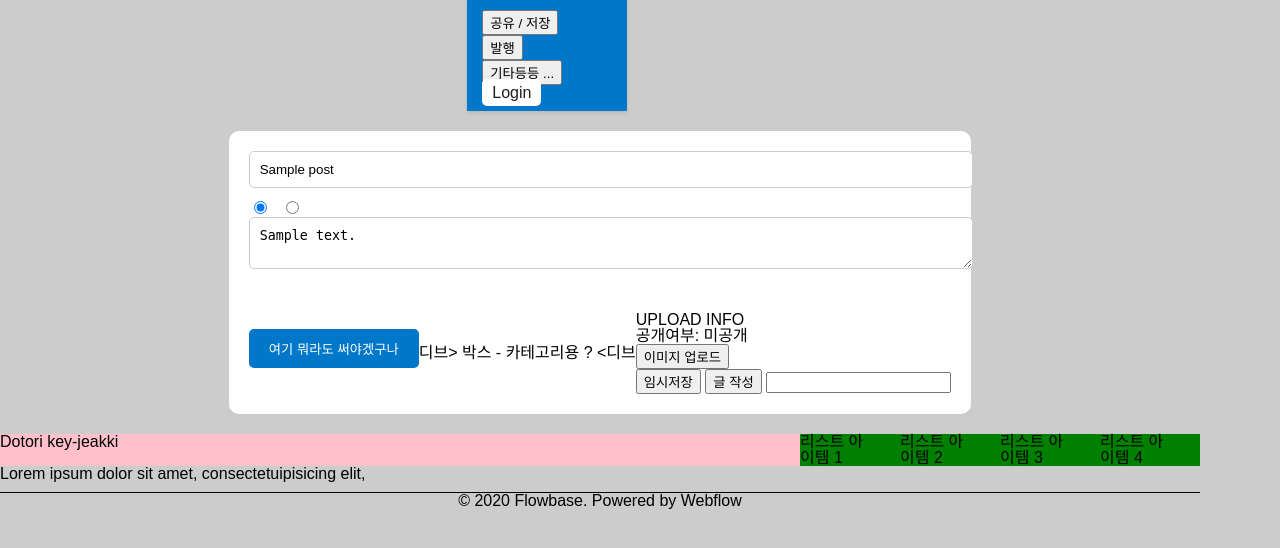
After one commit to Woni1010011/KDT-Hackathon, a Django app: template P_Ndjango/contents_app/templates/write_post.html in a window 1280 px wide. The commit adds this page. Shown: the top 548 px of the page. Run offline with Django 4.2, Linux system fonts and the light colour scheme; the template is opened without the code that fills it: most values are stand-ins (such as "Sample title", 1, 10 or a date in 2020).

Commit message:
Feat: write_post.html 추가

```diff
--- /dev/null
+++ b/P_Ndjango/account_app/templates/current_section.html
@@ -0,0 +1,4 @@
+<div id="current_watching_section" class="section">
+    <!-- 최근 감상 목록 내용 -->
+    <h1>this is current_section</h1>
+</div><br><br>
--- /dev/null
+++ b/P_Ndjango/account_app/templates/favorite_list_section.html
@@ -0,0 +1,4 @@
+<div id="favorite_list_section" class="section">
+    <!-- 찜해놓은 레시피 내용 -->
+    <h1>this is nothing 3 </h1>
+</div><br><br>
--- /dev/null
+++ b/P_Ndjango/account_app/templates/my_fridge_section.html
@@ -0,0 +1,5 @@
+<div id="my_fridge_section" class="section">
+    <div class="box">
+        <h1>디브>this is nothing 1<디브 </h1>
+    </div>
+</div><br><br>
--- a/P_Ndjango/account_app/templates/my_page.html
+++ b/P_Ndjango/account_app/templates/my_page.html
@@ -106,6 +106,7 @@
                 <!-- 수정 버튼 -->
                 <button type="button" id="edit-button" onclick="goToEditPage()"> EDIT </button>
             </div>
+            {% include 'my_fridge_section.html' %}
         </main>
     </div>
 
--- a/P_Ndjango/account_app/templates/profile_edit.html
+++ b/P_Ndjango/account_app/templates/profile_edit.html
@@ -6,9 +6,9 @@
     <meta charset="UTF-8">
     <meta name="viewport" content="width=device-width, initial-scale=1.0">
     <title>Edit Profile</title>
-    <link rel="stylesheet" type="text/css" href="{% static " css/main.css" %}">
+    <link rel="stylesheet" type="text/css" href="{% static 'css/main.css' %}">
     <link rel="stylesheet" type="text/css" href="{% static 'css/reset.css'%}">
-    <link rel="stylesheet" type="text/css" href="{% static "css/mypage.css"%}">
+    <link rel="stylesheet" type="text/css" href="{% static 'css/my_page.css'%}">
     <script src="account_app/js/mypage_edit.js" defer></script>
 </head>
 
--- /dev/null
+++ b/P_Ndjango/contents_app/static/css/write_post.css
@@ -0,0 +1,142 @@
+/* write_post.css */
+
+
+body {
+    font-family: Arial, sans-serif;
+    background-color: #ccc;
+    margin: 0;
+    max-width: 1200px;
+    display: flex;
+    flex-direction: column;
+    align-items: center;
+}
+
+.container {
+    background-color: #fff;
+    box-shadow: 0 2px 4px rgba(0, 0, 0, 0.1);
+    width: 60%;
+}
+
+.nav-bar {
+    background-color: #0077c8;
+    color: #fff;
+    padding: 10px 15px;
+}
+
+.nav-container {
+    display: flex;
+    justify-content: space-between;
+    align-items: center;
+}
+
+.nav-buttons a {
+    text-decoration: none;
+    color: #fff;
+    margin-right: 10px;
+}
+
+.nav-buttons .primary-button {
+    background-color: #fff;
+    color: #0077c8;
+    padding: 5px 10px;
+    border-radius: 5px;
+}
+
+.content {
+    margin: 20px;
+}
+
+.post-container {
+    background-color: #fff;
+    padding: 20px;
+    border-radius: 10px;
+}
+
+.write-box {
+    margin-bottom: 20px;
+}
+
+.title,
+#content {
+    width: 100%;
+    padding: 10px;
+    border: 1px solid #ccc;
+    border-radius: 5px;
+    margin-bottom: 10px;
+}
+
+.select-isDone input {
+    margin-right: 10px;
+}
+
+.post-info-box {
+    display: flex;
+    justify-content: space-between;
+    align-items: center;
+    flex-wrap: wrap;
+}
+
+.ai-button {
+    background-color: #0077c8;
+    color: #fff;
+    border: none;
+    padding: 10px 20px;
+    border-radius: 5px;
+    cursor: pointer;
+}
+
+.box {
+    margin-top: 10px;
+}
+
+.modal-wrapper {
+    position: fixed;
+    top: 0;
+    left: 0;
+    width: 100%;
+    height: 100%;
+    background: rgba(0, 0, 0, 0.5);
+    display: none;
+    justify-content: center;
+    align-items: center;
+}
+
+.modal-body {
+    background-color: #fff;
+    padding: 20px;
+    border-radius: 10px;
+}
+
+.modal-head {
+    display: flex;
+    justify-content: space-between;
+    align-items: center;
+    margin-bottom: 20px;
+}
+
+.modal-head h1 {
+    font-size: 20px;
+    margin: 0;
+}
+
+.modal-head ul {
+    list-style-type: none;
+    padding: 0;
+}
+
+.modal-head button {
+    background: none;
+    border: none;
+    font-size: 16px;
+    cursor: pointer;
+    padding: 5px 10px;
+    margin-bottom: 10px;
+}
+
+.modal-head button:hover {
+    background-color: #f8f8f8;
+    border-radius: 5px;
+}
+
+.modal-head button.active {
+    f
--- /dev/null
+++ b/P_Ndjango/contents_app/templates/write_post.html
@@ -0,0 +1,128 @@
+{% load static %}
+<!DOCTYPE html>
+<html lang="en">
+
+<head>
+    <meta charset="UTF-8">
+    <meta name="viewport" content="width=device-width, initial-scale=1.0">
+    <link rel="stylesheet" type="text/css" href="{% static 'css/reset.css' %}">
+    <link rel="stylesheet" type="text/css" href="{% static '/css/write_post.css' %}">
+    <title>write</title>
+</head>
+<header> {% comment %} 상단 메뉴바 {% endcomment %}
+    <div class="container">
+        <div class="nav-bar">
+            <div class="nav-container">
+                <div>
+                    <a href="{%url 'main'%}">
+
+                    </a>
+                </div>
+                <div class="nav-buttons">
+                    <div class="nav-topics">
+                        <a href="#">
+                            <button> 공유 / 저장</button></a>
+                        <a href="##">
+                            <button> 발행 </button></a>
+
+                        <a> <button>기타등등 ...</button> </a>
+                    </div>
+                    <div class="row-box">
+                        {% if user.is_authenticated %}
+                        <a href="{% url 'logout' %}" class="logout-button">Logout</a>
+                        <a href="{% url 'write' %}" class="primary-button" style="color: #1e1e1e">
+                            글쓰기</a>
+                        {% else %}
+                        <a href="{% url 'login' %}" class="primary-button" style="color: #1e1e1e">Login</a>
+                        {% endif %}
+                    </div>
+                </div>
+            </div>
+        </div>
+    </div>
+</header>
+
+<body> <!-- navbar 대체 고민 -->
+
+    <div class="content">
+        <div class="post-container">
+            <div class="big-box">
+                <form method="POST" enctype="multipart/form-data">
+                    {% csrf_token %}
+                    <div class="write-box">
+                        <input type="text" id="title" name="title" class="title" placeholder="제목"
+                            value="{{ post.title }}" />
+
+                        <div class="select-isDone">
+                            <input type="radio" name="isDone" value="Y" checked>
+                            <input type="radio" name="isDone" value="N">
+                        </div>
+
+                        <textarea id="content" name="content">{{ post.content }}</textarea>
+
+                    </div>
+                    <div class="post-info-box">
+                        <button type="button" id="aiAutocompleteButton" class="ai-button">
+                            <h4>여기 뭐라도 써야겠구나</h4>
+                        </button>
+
+                        <div class="box">
+                            디브> 박스 - 카테고리용 ? <디브 </div>
+                                <div class="box">
+                                    <div class="info">
+                                        <h2>UPLOAD INFO</h2>
+                                        <p>공개여부: {% if edit_mode %}전체공개{% else %}미공개{% endif %}</p>
+                                        <input type="file" name="file" id="imageUpload" style="display:none;">
+                                        <button type="button" class="button-line"
+                                            onclick="document.getElementById('imageUpload').click();">이미지 업로드</button>
+                                    </div>
+                                    <div class="save-box">
+                                        {% if edit_mode %}
+                                        <input type="submit" name="delete-button" class="delete-button" value="삭제" />
+                                        <input type="submit" class="save-button" value="수정" />
+                                        {% else %}
+                                        <input type="button" name="temp-save-button" class="temp-save-button"
+                                            id="modal-open-btn" value="임시저장" />
+                                        <input type="submit" name="save-button" class="save-button" value="글 작성" />
+                                        <input type="text" name='modify-id' class='modify-id' value=''>
+                                        {% endif %}
+                                    </div>
+                                </div>
+
+                        </div>
+
+                        <div class="modal-wrapper">
+                            <div class="modal-body">
+                                <div class="modal-head">
+                                    <h1>임시저장목록</h1>
+
+                                    <ul>
+                                        <br>
+                                        {% for modi in modify %}
+                                        <p><button id='{{modi.id}}' class='modify-button' name="{{modi.content}}"
+                                                data-topic="{{modi.topic}}">{{modi.title}} / {{modi.create_at|date:'
+                                                Y-m-d
+                                                h:i:s '}}</button></p>
+                                        {% endfor %}
+                                    </ul>
+
+                                    <input type='submit' id='modal-save-button' name='save-button' value="임시저장">
+                                    <input type='button' id='modal-close-btn' value="취소">
+                                </div>
+                            </div>
+                        </div>
+                </form>
+            </div>
+
+        </div>
+
+
+    </div>
+
+
+    {% include "footerbar.html" %}
+
+</body>
+
+
+</html>
```
Also changed, not shown: P_Ndjango/account_app/static/js/my_page.js (added, +74 -0 lines), P_Ndjango/account_app/static/js/mypage_edit.js (deleted, +0 -19 lines), P_Ndjango/account_app/templates/alarm_list_section.html (added, +7 -0 lines).
